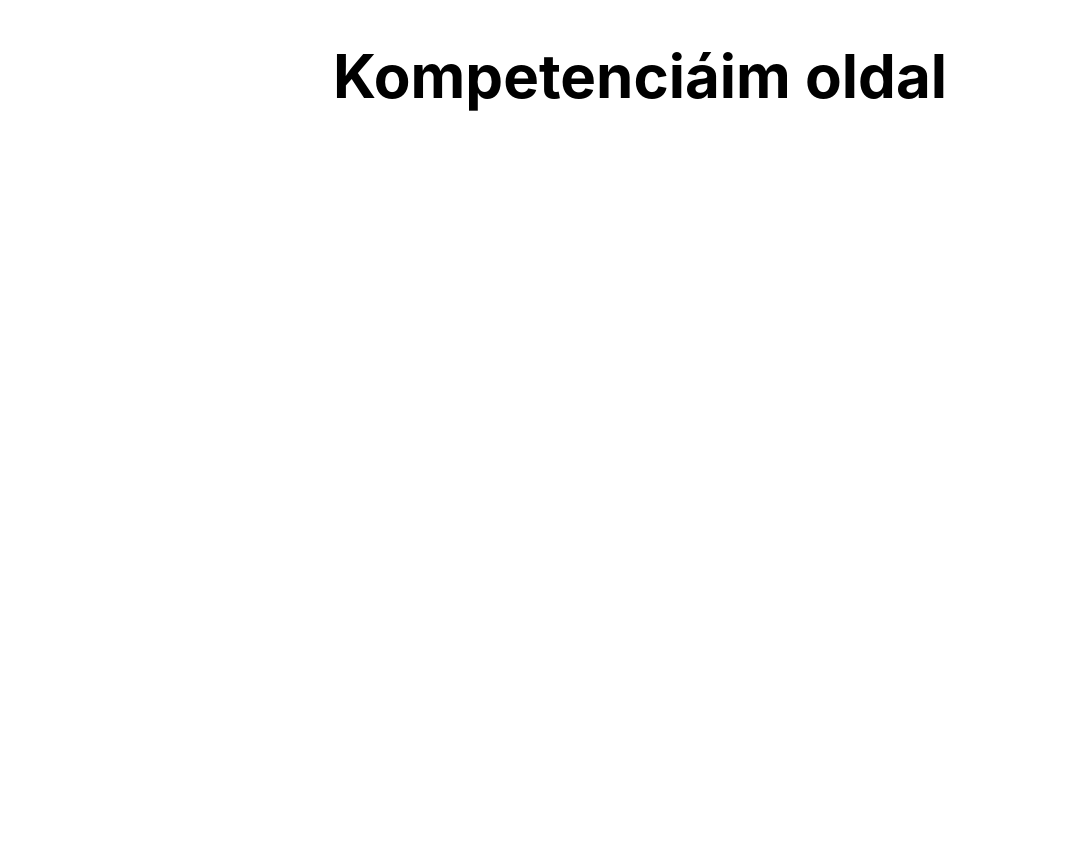
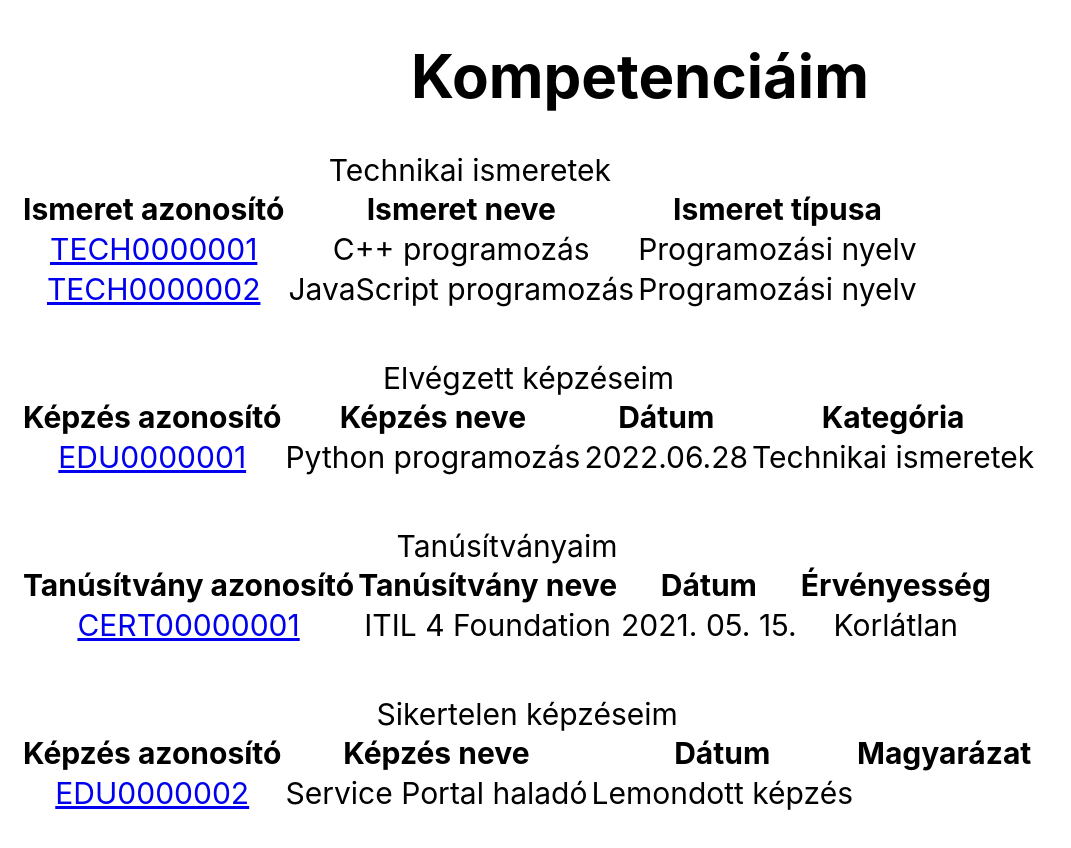
Before and after one commit to nemesmatyas/kepzesi-portal-projektmunka, a React (Create React App) app: page /kompetenciaim in a window 1280 px wide. Shown: the top 848 px of the page, without its empty margins (0-1071 px from the left). Before the commit the page ends 800 px from the top, so only its background shows below. Built offline with nearby package versions, Linux system fonts and the light colour scheme.

Commit message:
Kezdőoldal és kompetenciáim alapok

```diff
--- a/public/index.html
+++ b/public/index.html
@@ -1,5 +1,5 @@
 <!DOCTYPE html>
-<html lang="en">
+<html lang="hu-HU">
   <head>
     <meta charset="utf-8" />
     <link rel="icon" href="%PUBLIC_URL%/favicon.ico" />
@@ -24,7 +24,7 @@
       work correctly both with client-side routing and a non-root public URL.
       Learn how to configure a non-root public URL by running `npm run build`.
     -->
-    <title>React App</title>
+    <title>Képzési portál</title>
   </head>
   <body>
     <noscript>You need to enable JavaScript to run this app.</noscript>
--- a/src/App.js
+++ b/src/App.js
@@ -4,6 +4,7 @@ import Kepzesek from "./pages/Kepzesek";
 import Kompetenciaim from "./pages/Kompetenciaim";
 import KPI from "./pages/KPI";
 import Login from "./pages/Login";
+import Profil from "./pages/Profil";
 import './App.css';
 
 function App() {
@@ -15,6 +16,7 @@ function App() {
         <Route path="/kompetenciaim"  element={<Kompetenciaim />}/>
         <Route path="/kpi"  element={<KPI />}/>
         <Route path="/login" element={<Login />}/>
+        <Route path="/profil" element={<Profil />}/>
         <Route path="*" element={<h1>A keresett oldal nem található.</h1>} />
       </Routes>
     </div>
--- /dev/null
+++ b/src/components/KezdooldalCard.js
@@ -0,0 +1,7 @@
+import classes from "./KezdooldalCard.module.css";
+
+const KezdooldalCard = props => {
+
+    return <div className={classes["kezdooldal-card"]}>{props.children}</div>
+}
+export default KezdooldalCard;
--- /dev/null
+++ b/src/components/KezdooldalCard.module.css
@@ -0,0 +1,13 @@
+/*
+ * hoverre legyen a kurzor pointer
+ * legyen egy árnyalattal szürkébb színe
+ * a kártyák a kezdőoldalon legyenek egymás mellett, ahogy a GUI terven láttad
+ * a kép illeszkedjena card-on belül, ne lógjon túl
+ */
+
+
+.kezdooldal-card {
+    width: 350px;
+    height: 450px;
+    border: 2px solid black;
+}
--- /dev/null
+++ b/src/components/KompetenciaSection.js
@@ -0,0 +1,36 @@
+import { Link } from "react-router-dom";
+import classes from "./KompetenciaSection.module.css";
+
+const KompetenciaSection = (props) => {
+  const FEJLECEK = {
+    techIsm: ["Ismeret azonosító", "Ismeret neve", "Ismeret típusa"],
+    keszKepz: ["Képzés azonosító", "Képzés neve", "Dátum", "Kategória"],
+    cert: ["Tanúsítvány azonosító", "Tanúsítvány neve", "Dátum", "Érvényesség"],
+    bukKepz: ["Képzés azonosító", "Képzés neve", "Dátum", "Magyarázat"],
+  };
+
+  return (
+    <table className={classes["komp-sect-table"]}>
+      <caption>{props.caption}</caption>
+      <thead>
+        <tr>
+          {FEJLECEK[props.type].map((cella) => (
+            <th key={Math.random()}>{cella}</th>
+          ))}
+        </tr>
+      </thead>
+      <tbody>
+        {
+        props.data.map((sor) => {
+          return <tr key={Math.random()}>
+            {<td><Link to="/">{sor[Object.keys(sor)[0]]}</Link></td>}
+            {Object.keys(sor).slice(1).map((key) => (
+              <td key={Math.random()}>{sor[key]}</td>
+            ))}
+          </tr>
+        })}
+      </tbody>
+    </table>
+  );
+};
+export default KompetenciaSection;
--- /dev/null
+++ b/src/components/KompetenciaSection.module.css
@@ -0,0 +1,3 @@
+.komp-sect-table {
+    margin-bottom: 50px;
+}
--- a/src/pages/Kezdooldal.js
+++ b/src/pages/Kezdooldal.js
@@ -1,12 +1,21 @@
 import { Link } from "react-router-dom";
+import KezdooldalCard from "../components/KezdooldalCard";
 
-const Kezdooldal = () => {
+const Kezdooldal = props => {
+
   return (
     <>
       <Link to="/">Kezdőoldal</Link>
-      <Link to="/kompetenciaim">Kompetenciáim</Link>
-      <Link to="/kepzesek">Képzések</Link>
-      <Link to="/kpi">KPI</Link>
+      <Link to="/profil">Profilom</Link>
+      <KezdooldalCard page="komp">
+        <Link to="/kompetenciaim">Kompetenciáim</Link>
+      </KezdooldalCard>
+      <KezdooldalCard page="kepz">
+        <Link to="/kepzesek">Elérhető képzések</Link>
+      </KezdooldalCard>
+      <KezdooldalCard>
+        <Link to="/kpi">KPI</Link>
+      </KezdooldalCard>
     </>
   );
 };
--- a/src/pages/Kompetenciaim.js
+++ b/src/pages/Kompetenciaim.js
@@ -1,4 +1,68 @@
-const Kompetenciaim = () => {
-    return <h1>Kompetenciáim oldal</h1>
-}
+import KompetenciaSection from "../components/KompetenciaSection";
+
+const DUMMY_DATA = {
+  techIsm: [
+    {
+        techId: "TECH0000001",
+        techNev: "C++ programozás",
+        techTipus: "Programozási nyelv"
+    },
+    {
+        techId: "TECH0000002",
+        techNev: "JavaScript programozás",
+        techTipus: "Programozási nyelv"
+    }
+  ],
+  keszKepz: [
+    {
+      kepzId: "EDU0000001",
+      kepzNev: "Python programozás",
+      kepzDatum: "2022.06.28",
+      kepzKategoria: "Technikai ismeretek",
+    },
+  ],
+  cert: [
+    {
+      certId: "CERT00000001",
+      certNev: "ITIL 4 Foundation",
+      certDatum: "2021. 05. 15.",
+      certErv: "Korlátlan",
+    },
+  ],
+  bukKepz: [
+    {
+        kepzId: "EDU0000002",
+        kepzNev: "Service Portal haladó",
+        kepzIndok: "Lemondott képzés"
+    }
+  ],
+};
+
+const Kompetenciaim = (props) => {
+  return (
+    <>
+      <h1>Kompetenciáim</h1>
+      <KompetenciaSection
+        data={DUMMY_DATA.techIsm}
+        caption="Technikai ismeretek"
+        type="techIsm"
+      />
+      <KompetenciaSection
+        data={DUMMY_DATA.keszKepz}
+        caption="Elvégzett képzéseim"
+        type="keszKepz"
+      />
+      <KompetenciaSection
+        data={DUMMY_DATA.cert}
+        caption="Tanúsítványaim"
+        type="cert"
+      />
+      <KompetenciaSection
+        data={DUMMY_DATA.bukKepz}
+        caption="Sikertelen képzéseim"
+        type="bukKepz"
+      />
+    </>
+  );
+};
 export default Kompetenciaim;
--- /dev/null
+++ b/src/pages/Profil.js
@@ -0,0 +1,4 @@
+const Profil = () => {
+    return <h1>Profil oldal</h1>
+}
+export default Profil;
```
